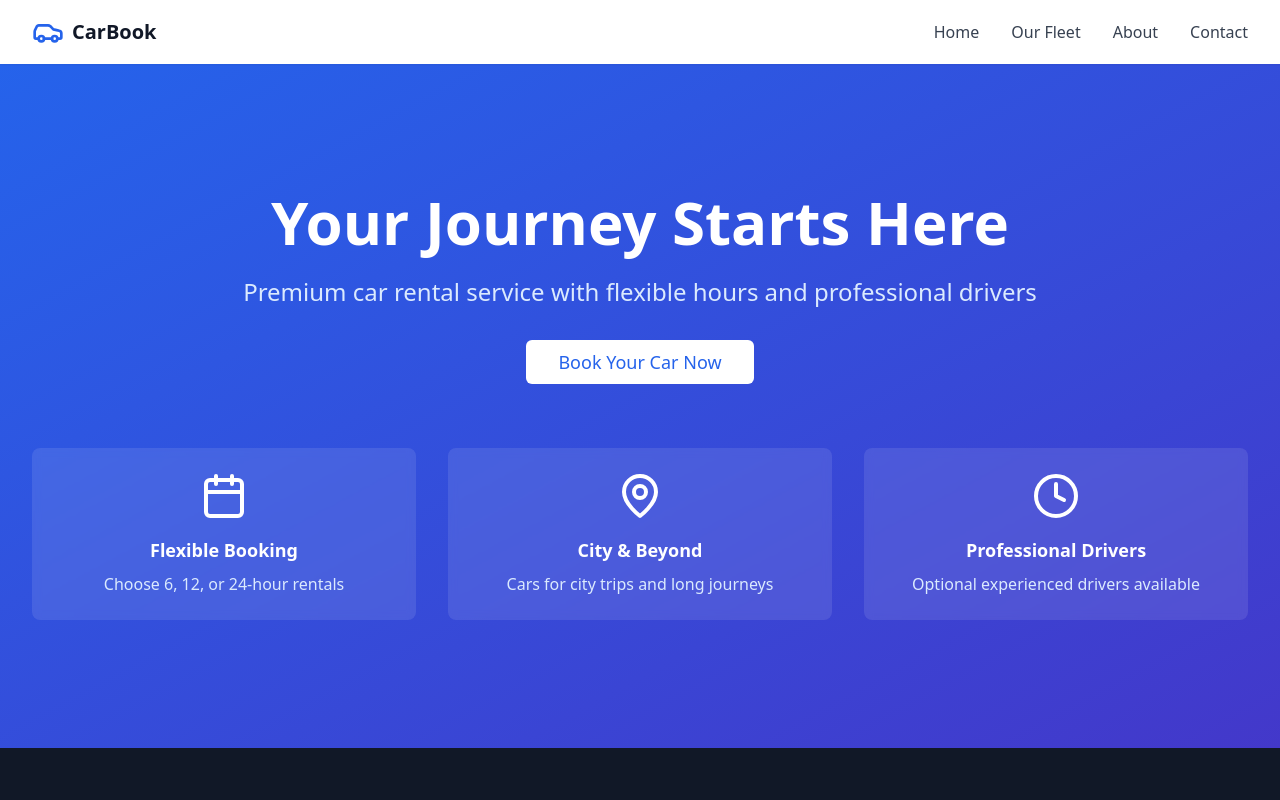
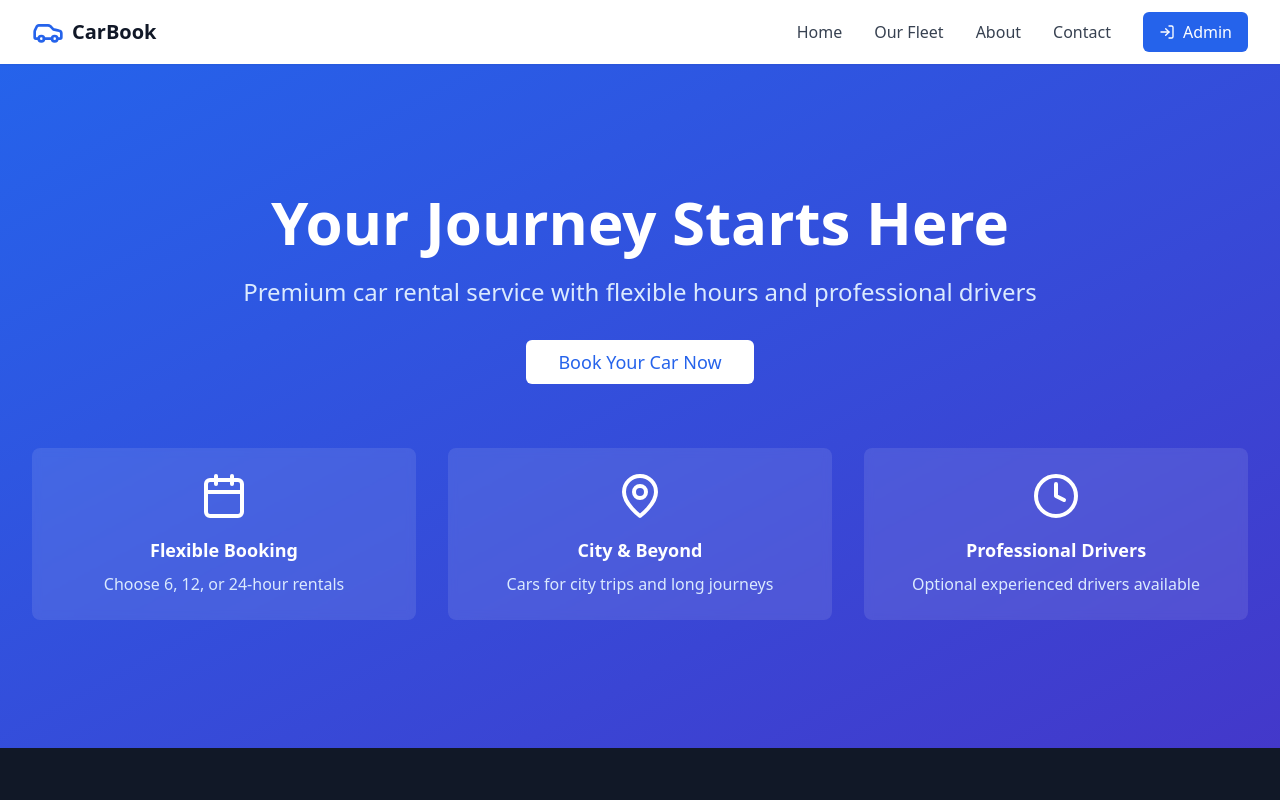
Before and after one commit to crynxmartinez/car-booking, a React (Vite) app: page / in a window 1280 px wide. Shown: the top 800 px of the page. Built offline with nearby package versions, Linux system fonts and the light colour scheme; no server answers.

Commit message:
Add admin login button to navbar

```diff
--- a/src/components/home/Navbar.jsx
+++ b/src/components/home/Navbar.jsx
@@ -1,4 +1,5 @@
-import { Car } from 'lucide-react'
+import { Car, LogIn } from 'lucide-react'
+import { Link } from 'react-router-dom'
 
 export default function Navbar() {
   return (
@@ -9,11 +10,20 @@ export default function Navbar() {
             <Car className="w-8 h-8 text-primary" />
             <span className="text-xl font-bold text-gray-900">CarBook</span>
           </div>
-          <div className="hidden md:flex space-x-8">
-            <a href="#home" className="text-gray-700 hover:text-primary transition">Home</a>
-            <a href="#fleet" className="text-gray-700 hover:text-primary transition">Our Fleet</a>
-            <a href="#about" className="text-gray-700 hover:text-primary transition">About</a>
-            <a href="#contact" className="text-gray-700 hover:text-primary transition">Contact</a>
+          <div className="flex items-center space-x-8">
+            <div className="hidden md:flex space-x-8">
+              <a href="#home" className="text-gray-700 hover:text-primary transition">Home</a>
+              <a href="#fleet" className="text-gray-700 hover:text-primary transition">Our Fleet</a>
+              <a href="#about" className="text-gray-700 hover:text-primary transition">About</a>
+              <a href="#contact" className="text-gray-700 hover:text-primary transition">Contact</a>
+            </div>
+            <Link
+              to="/admin/login"
+              className="flex items-center space-x-2 px-4 py-2 bg-primary text-white rounded-md hover:bg-primary/90 transition"
+            >
+              <LogIn className="w-4 h-4" />
+              <span>Admin</span>
+            </Link>
           </div>
         </div>
       </div>
```
